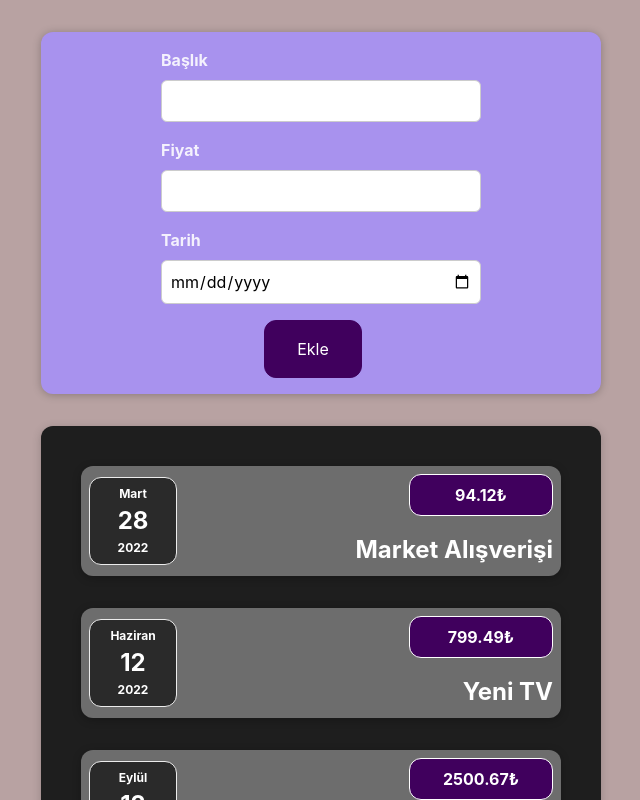
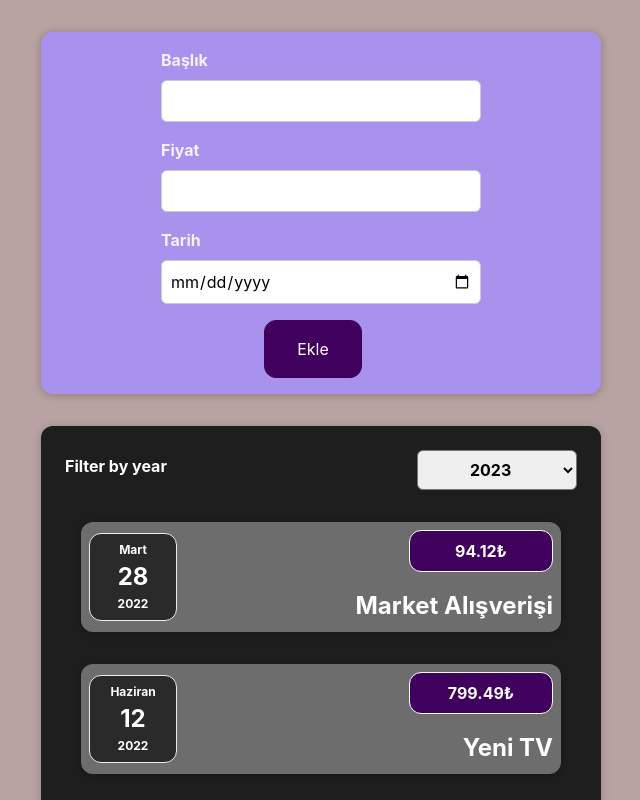
Before and after one commit to yamisagi/expense-tracker-react, a React (Vite) app: page / in a window 1280 px wide. Shown: the top 800 px of the page, without its empty margins (319-959 px from the left). Built offline with nearby package versions, Linux system fonts and the light colour scheme.

Commit message:
Add ExpenseFilter Comp.

```diff
--- a/src/App.jsx
+++ b/src/App.jsx
@@ -1,35 +1,10 @@
 import "./style/App.scss";
 import Home from "./pages/Home";
 function App() {
-  const expenses = [
-    {
-      id: "e1",
-      title: "Market Alışverişi",
-      amount: 94.12,
-      date: new Date(2022, 2, 28),
-    },
-    {
-      id: "e2",
-      title: "Yeni TV",
-      amount: 799.49,
-      date: new Date(2022, 5, 12),
-    },
-    {
-      id: "e3",
-      title: "Araba Sigortası",
-      amount: 2500.67,
-      date: new Date(2022, 8, 12),
-    },
-    {
-      id: "e4",
-      title: "Yeni Masa (Ofis)",
-      amount: 450,
-      date: new Date(2023, 4, 12),
-    },
-  ];
+
   return (
     <div>
-      <Home expenses={expenses} />
+      <Home />
     </div>
   );
 }
--- a/src/components/Expenses/Expenses.jsx
+++ b/src/components/Expenses/Expenses.jsx
@@ -1,19 +1,31 @@
-import './Expenses.scss'
+import "./Expenses.scss";
 
-import ExpenseItem from '../expense-item/ExpenseItem';
-import Card from '../Card/Card';
+import { useState } from "react";
+import ExpenseItem from "../expense-item/ExpenseItem";
+import Card from "../Card/Card";
+import ExpenseFilter from "../expense-filter/ExpenseFilter";
 
 const Expenses = ({ expenses }) => {
-    console.log(expenses);
+  const getFullYear = new Date().getFullYear().toString();
+  const [filteredYear, setFilteredYear] = useState(getFullYear);
+
+  const filterChangeHandler = (selectedYear) => {
+    console.log(selectedYear.target.value);
+    setFilteredYear(selectedYear.target.value);
+  };
   return (
     <Card className="expenses">
+      <ExpenseFilter
+        filteredYear={filteredYear}
+        onChangeFilter={filterChangeHandler}
+      />
       {expenses.map((expense) => (
         <ExpenseItem key={expense.id} {...expense} />
         // Spread Operator'ü ile expense objesinin tüm özelliklerini ExpenseItem'a gönderiyoruz.
         // Yani bir nevi <ExpenseItem title={expense.title} amount={expense.amount} date={expense.date} /> yazmış gibi oluyoruz.
       ))}
     </Card>
-    )
-}
+  );
+};
 
 export default Expenses;
--- /dev/null
+++ b/src/components/expense-filter/ExpenseFilter.jsx
@@ -0,0 +1,28 @@
+import React, { useEffect } from "react";
+
+import "./ExpenseFilter.scss";
+
+const ExpensesFilter = ({ onChangeFilter, filteredYear }) => {
+  const filterChangeHandler = (selectedYear) => {
+    onChangeFilter(selectedYear);
+  };
+
+  useEffect(() => {}, [filteredYear]);
+
+  return (
+    <div className="expenses-filter">
+      <div className="expenses-filter__control">
+        <label>Filter by year</label>
+        <select value={filteredYear} onChange={filterChangeHandler}>
+          <option value="2023">2023</option>
+          <option value="2022">2022</option>
+          <option value="2021">2021</option>
+          <option value="2020">2020</option>
+          <option value="2019">2019</option>
+        </select>
+      </div>
+    </div>
+  );
+};
+
+export default ExpensesFilter;
--- /dev/null
+++ b/src/components/expense-filter/ExpenseFilter.scss
@@ -0,0 +1,24 @@
+.expenses-filter {
+    color: white;
+    padding: 0 1rem;
+
+    &__control {
+      display: flex;
+      width: 100%;
+      align-items: center;
+      justify-content: space-between;
+      margin: 1rem 0;
+    }
+
+    label {
+      font-weight: bold;
+      margin-bottom: 0.5rem;
+    }
+
+    select {
+      font: inherit;
+      padding: 0.5rem 3rem;
+      font-weight: bold;
+      border-radius: 6px;
+    }
+  }
--- a/src/pages/Home.jsx
+++ b/src/pages/Home.jsx
@@ -2,7 +2,33 @@
 import NewExpense from "../components/new-expense/NewExpense";
 import React from "react";
 
-const Home = ({ expenses }) => {
+const Home = () => {
+  const expenses = [
+    {
+      id: "e1",
+      title: "Market Alışverişi",
+      amount: 94.12,
+      date: new Date(2022, 2, 28),
+    },
+    {
+      id: "e2",
+      title: "Yeni TV",
+      amount: 799.49,
+      date: new Date(2022, 5, 12),
+    },
+    {
+      id: "e3",
+      title: "Araba Sigortası",
+      amount: 2500.67,
+      date: new Date(2022, 8, 12),
+    },
+    {
+      id: "e4",
+      title: "Yeni Masa (Ofis)",
+      amount: 450,
+      date: new Date(2023, 4, 12),
+    },
+  ];
   const addExpenseHandler = (expense) => {
     console.log(expense);
   };
```
Lines whose indentation alone changed are shown as unchanged.
